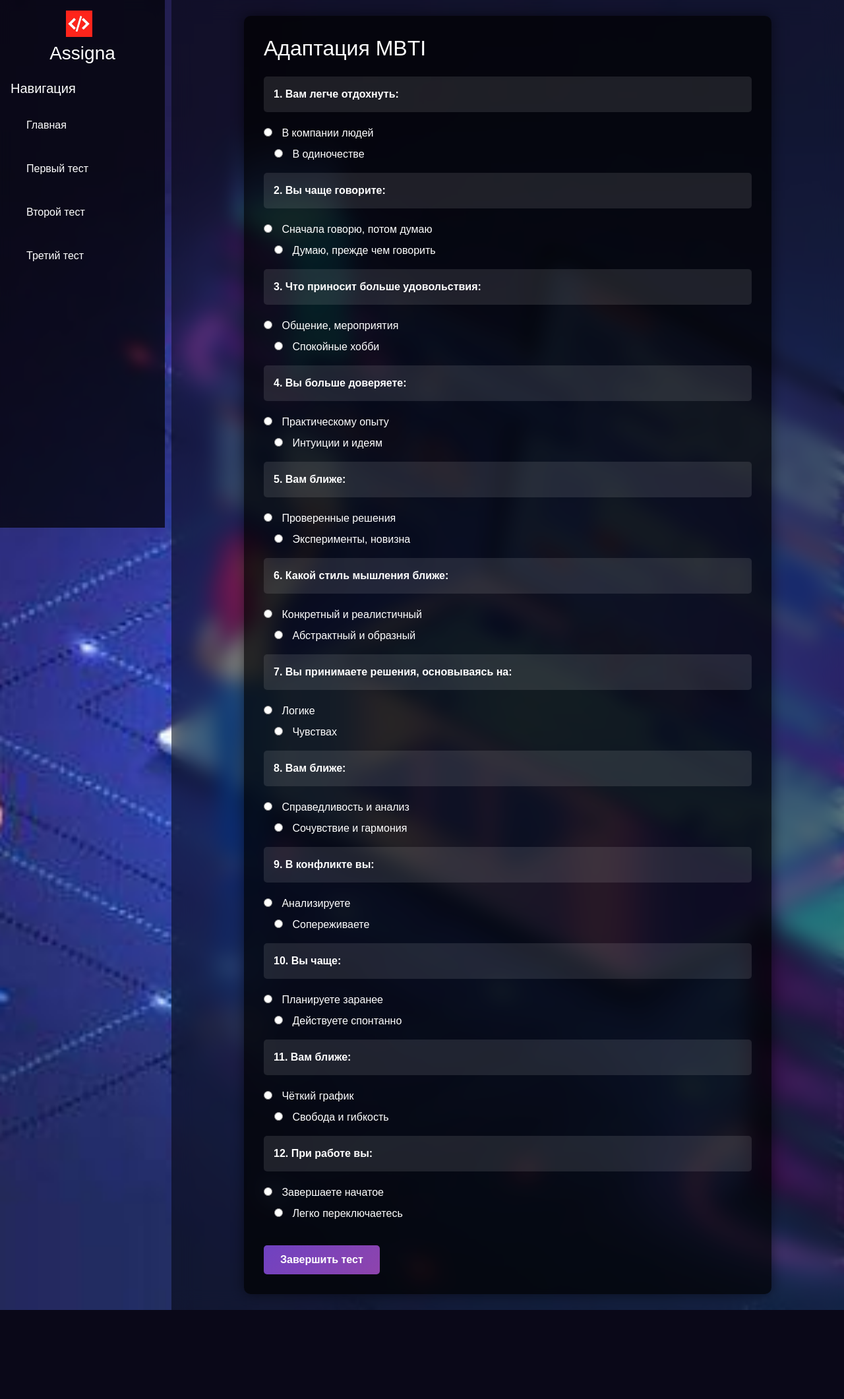
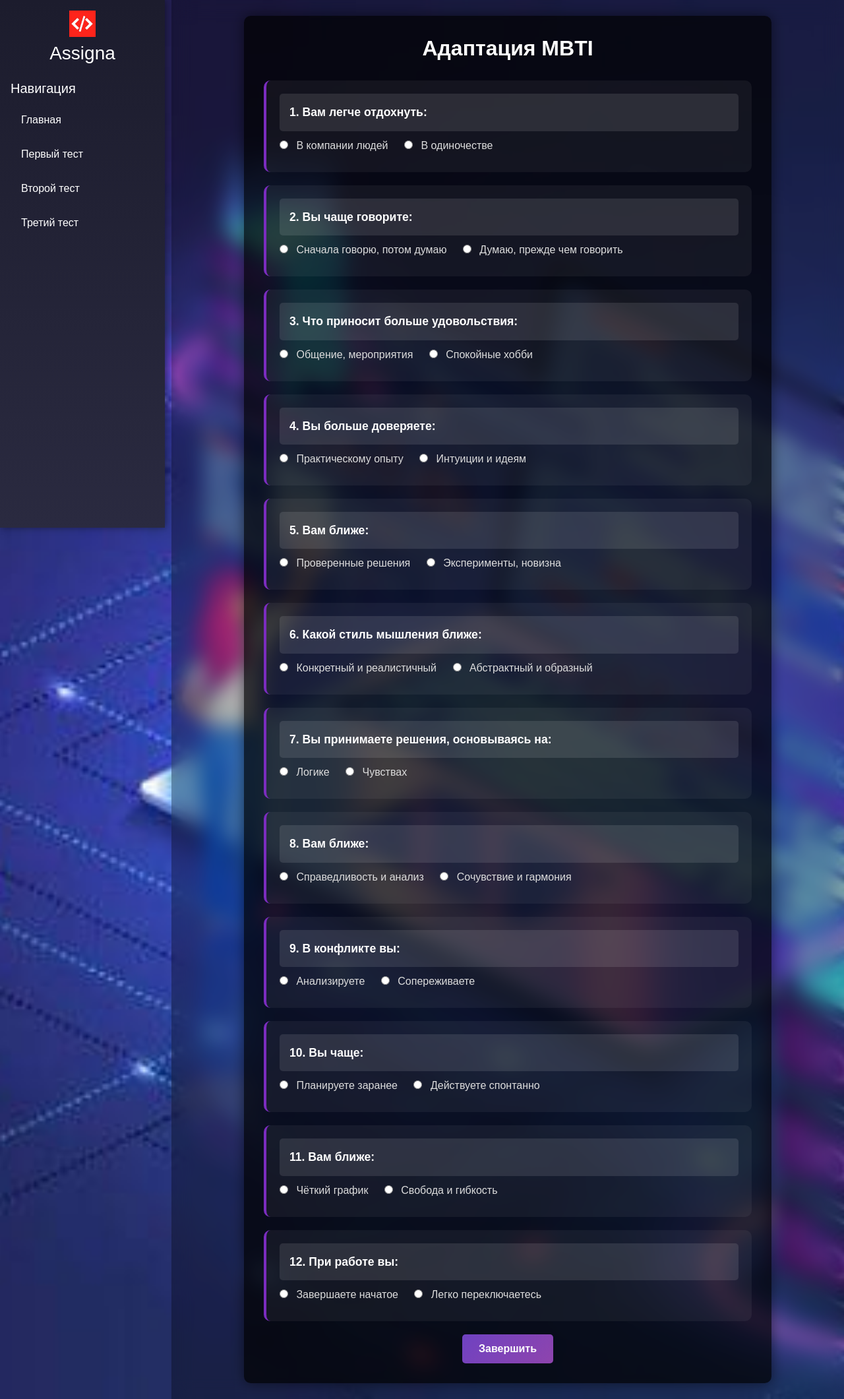
Before and after one commit to brshkins/case, a Django app: page /test2/ in a window 1280 px wide. Shown: the whole page at 66% size. Before the commit the page ends 1986 px from the top, so only its background shows below. Run offline with Django 5.2, Linux system fonts and the light colour scheme; some libraries are stand-ins or nearby versions.

Commit message:
изменен внешний вид для второго теста

```diff
--- a/Assigna/main/templates/main/test2.html
+++ b/Assigna/main/templates/main/test2.html
@@ -1,28 +1,23 @@
 {% extends 'main/layout.html' %}
 
-{% block title %}Тест на тип личности (MBTI){% endblock %}
-{% block background_class %}test1-background{% endblock %}
+{% block title %}MBTI Тест{% endblock %}
 
 {% block main %}
-<div class="container test1-form-container">
-  <h2 class="mb-4">Адаптация MBTI</h2>
+<div class="test1-form-container">
+  <h1>Адаптация MBTI</h1>
   <form method="post" class="test1-form">
     {% csrf_token %}
-
     {% for question in questions %}
-      <div class="mb-3">
+      <div class="test-question">
         <p><strong>{{ forloop.counter }}. {{ question.text }}</strong></p>
         <input type="hidden" name="dimension_{{ forloop.counter }}" value="{{ question.dimension }}">
-        <label>
-          <input type="radio" name="answer_{{ forloop.counter }}" value="A" required> {{ question.option_a }}
-        </label>
-        <label class="ms-3">
-          <input type="radio" name="answer_{{ forloop.counter }}" value="B" required> {{ question.option_b }}
-        </label>
+        <div class="test-options">
+          <label><input type="radio" name="answer_{{ forloop.counter }}" value="A" required> {{ question.option_a }}</label>
+          <label><input type="radio" name="answer_{{ forloop.counter }}" value="B" required> {{ question.option_b }}</label>
+        </div>
       </div>
     {% endfor %}
-
-    <button type="submit" class="btn btn-start">Завершить тест</button>
+    <button type="submit" class="test-submit-btn">Завершить</button>
   </form>
 </div>
 {% endblock %}
--- a/Assigna/static/main/css/main.css
+++ b/Assigna/static/main/css/main.css
@@ -29,19 +29,6 @@
     filter: blur(8px);
     z-index: -1;
 }
-
-/* Сайдбар */
-aside {
-    width: 250px;
-    padding: 20px;
-    background-color: rgba(0, 0, 0, 0.6);
-    color: white;
-    height: 100vh;
-    position: fixed;
-    z-index: 10;
-}
-
-/* Основной контент */
 main {
     flex: 1;
     padding: 40px;
@@ -54,42 +41,67 @@
     min-height: 100vh;
 }
 
-/* Навигация */
+/* Сайдбар: фон, граница, шрифт */
+aside {
+    width: 250px;
+    padding: 30px 20px;
+    background: linear-gradient(180deg, #1c1c2d, #2a2a40);
+    color: white;
+    height: 100vh;
+    position: fixed;
+    z-index: 10;
+    box-shadow: 2px 0 10px rgba(0, 0, 0, 0.4);
+}
+
+/* Заголовок "Навигация" */
+aside h2 {
+    font-size: 1.2rem;
+    margin-top: 30px;
+    margin-bottom: 15px;
+    text-transform: uppercase;
+    letter-spacing: 1px;
+    color: #aaa;
+}
+
+/* Ссылки навигации */
 aside ul {
     list-style: none;
     padding: 0;
+    margin: 0;
+}
+
+aside ul li {
+    margin-bottom: 12px;
 }
 
 aside ul a {
     text-decoration: none;
-    color: white;
+    color: #fff;
     display: block;
+    padding: 10px 15px;
+    border-radius: 6px;
+    transition: background 0.3s, transform 0.2s;
 }
 
-aside ul li {
-    margin-bottom: 10px;
-    padding: 8px;
-    border-radius: 4px;
-    transition: background-color 0.3s;
+aside ul a:hover {
+    background-color: #6f42c1;
+    transform: translateX(4px);
+    color: #fff;
 }
 
-aside ul li:hover {
-    background-color: rgba(255, 255, 255, 0.1);
-}
-
-/* Логотип */
+/* Логотип и заголовок */
 .logo {
-    font-size: 1.5rem;
+    font-size: 1.7rem;
     font-weight: bold;
-    display: block;
-    margin-bottom: 20px;
+    display: flex;
+    align-items: center;
+    gap: 10px;
+    margin-bottom: 25px;
 }
 
 aside img {
     width: 40px;
     height: 40px;
-    vertical-align: middle;
-    margin-right: 10px;
 }
 
 /* Стили для страницы test1 */
```
